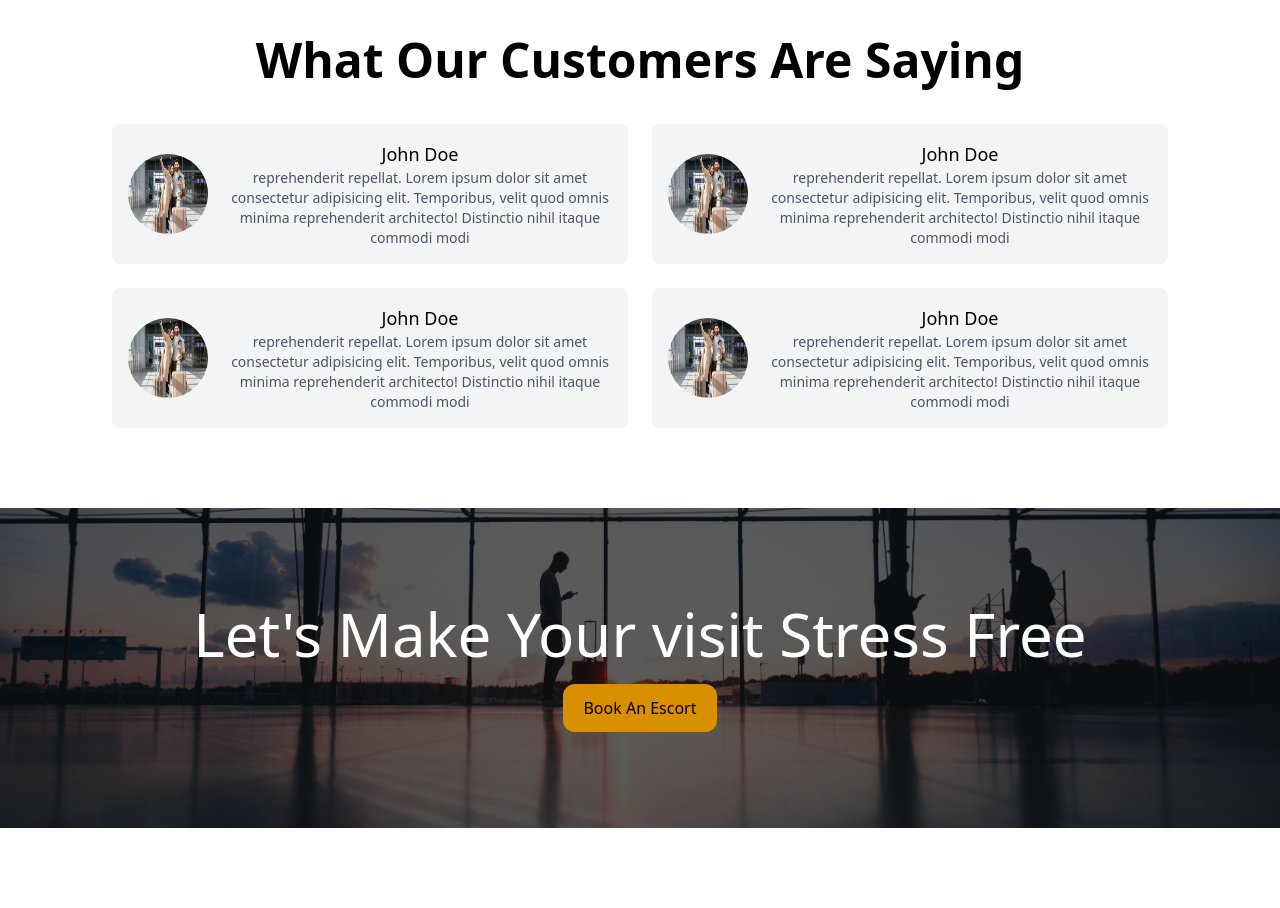
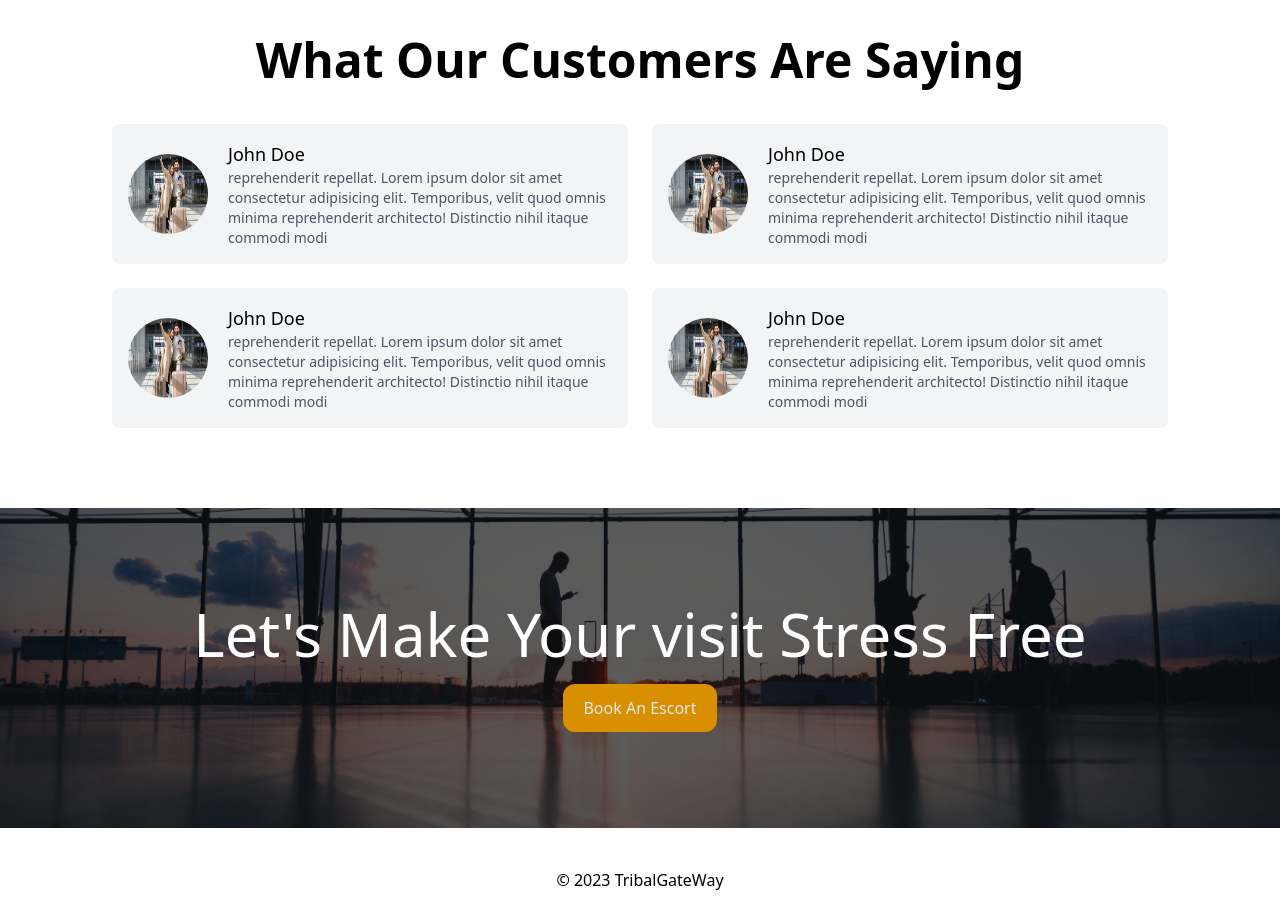
Before and after one commit to JC-Coder/tgw-airport-escort-website-react, a React (Vite) app: page / in a window 1280 px wide. Shown: the part 1340-2248 px from the top of the page. Before the commit the page ends 2208 px from the top, so only its background shows below. Built offline with nearby package versions, Linux system fonts and the light colour scheme.

Commit message:
added back top top button

```diff
--- a/src/App.jsx
+++ b/src/App.jsx
@@ -4,8 +4,30 @@ import { Navbar } from "./components";
 import plane1 from "./assets/airplane2.png";
 import travellers from './assets/travellers.png'
 import { testimonails } from "./constants";
+import {AiOutlineArrowUp} from 'react-icons/ai'
+import { useEffect, useState } from "react";
 
 const App = () => {
+
+  // scroll to top function
+  const [showButton, setShowButton] = useState(false);
+
+  useEffect(() => {
+    window.addEventListener('scroll', handleScroll);
+    return () => {
+      window.removeEventListener('scroll', handleScroll)
+    }
+  }, [showButton])
+
+  function handleScroll(){
+    if(window.pageYOffset > 100 && !showButton){
+      setShowButton(true);
+    } else if(window.pageYOffset <= 100 && showButton){
+      setShowButton(false)
+    }
+  }
+
+
   return (
     <div className="w-full overflow-hidden">
       <div className="main">
@@ -48,7 +70,7 @@ const App = () => {
 
         <div className="grid md:grid-cols-2 gap-6 mt-10">
           {testimonails.map((item, index) => (
-            <div className="bg-gray-100 p-4 rounded-lg flex md:flex-row flex-col md:space-y-0 space-y-3 items-center text-center justify-between">
+            <div className="bg-gray-100 p-4 rounded-lg flex md:flex-row flex-col md:space-y-0 space-y-3 items-center md:text-left text-center justify-between">
               <img src={item.image} className='w-[5rem] h-[5rem] rounded-full' alt="" />
 
               <div className="md:ml-5">
@@ -64,14 +86,20 @@ const App = () => {
       {/* cta section */}
       <div id="cta" className="my-10 flex flex-col space-y-5 items-center justify-center text-center">
         <h3 className="md:text-6xl text-4xl text-white">Let's Make Your visit Stress Free</h3>
-        <button className="py-3 px-5 font-medium rounded-xl hover:scale-105 transition-all">Book An Escort</button>
+        <button className="py-3 px-5 font-medium rounded-xl hover:scale-105 transition-all text-gray-200">Book An Escort</button>
       </div>
 
 
       {/* footer section  */}
       <div id="footer">
+        <p className="text-center text-medium mb-4"> &copy; 2023 TribalGateWay </p>
+      </div>
 
-      </div>
+      {/* back to top button */}
+      {showButton && (
+        <a href="#" className="fixed bottom-10 right-5 bg-[var(--yellow)] p-3 rounded-full text-white"><AiOutlineArrowUp size={20}/></a>
+      )}
+
     </div>
   );
 };
--- /dev/null
+++ b/src/pages/BookEscort.jsx
@@ -0,0 +1,10 @@
+import React from 'react'
+import {} from 'reactro'
+
+const BookEscort = () => {
+  return (
+    <div>BookEscort</div>
+  )
+}
+
+export default BookEscort
```
Also changed, not shown: src/assets/airport2.jpg (added).
